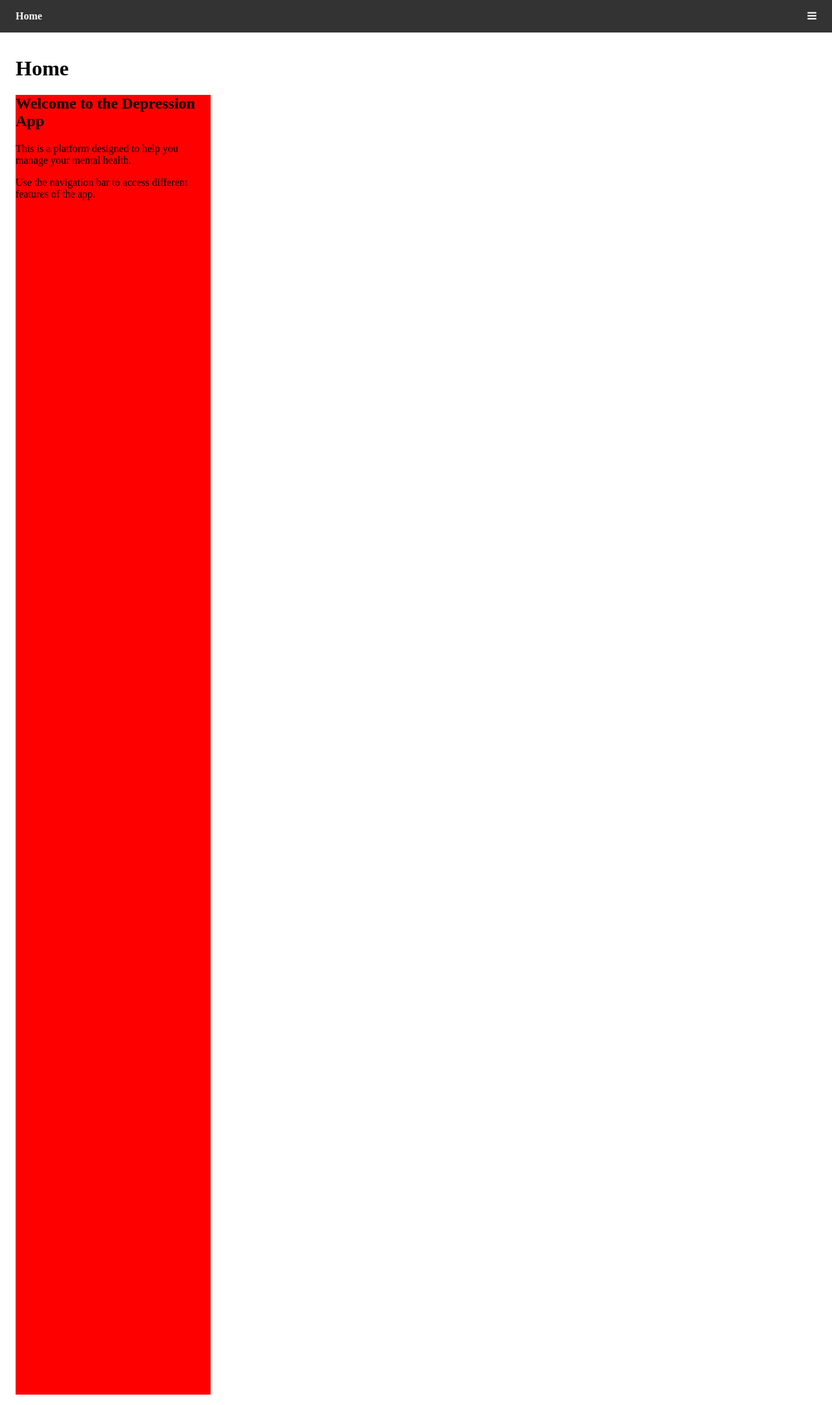
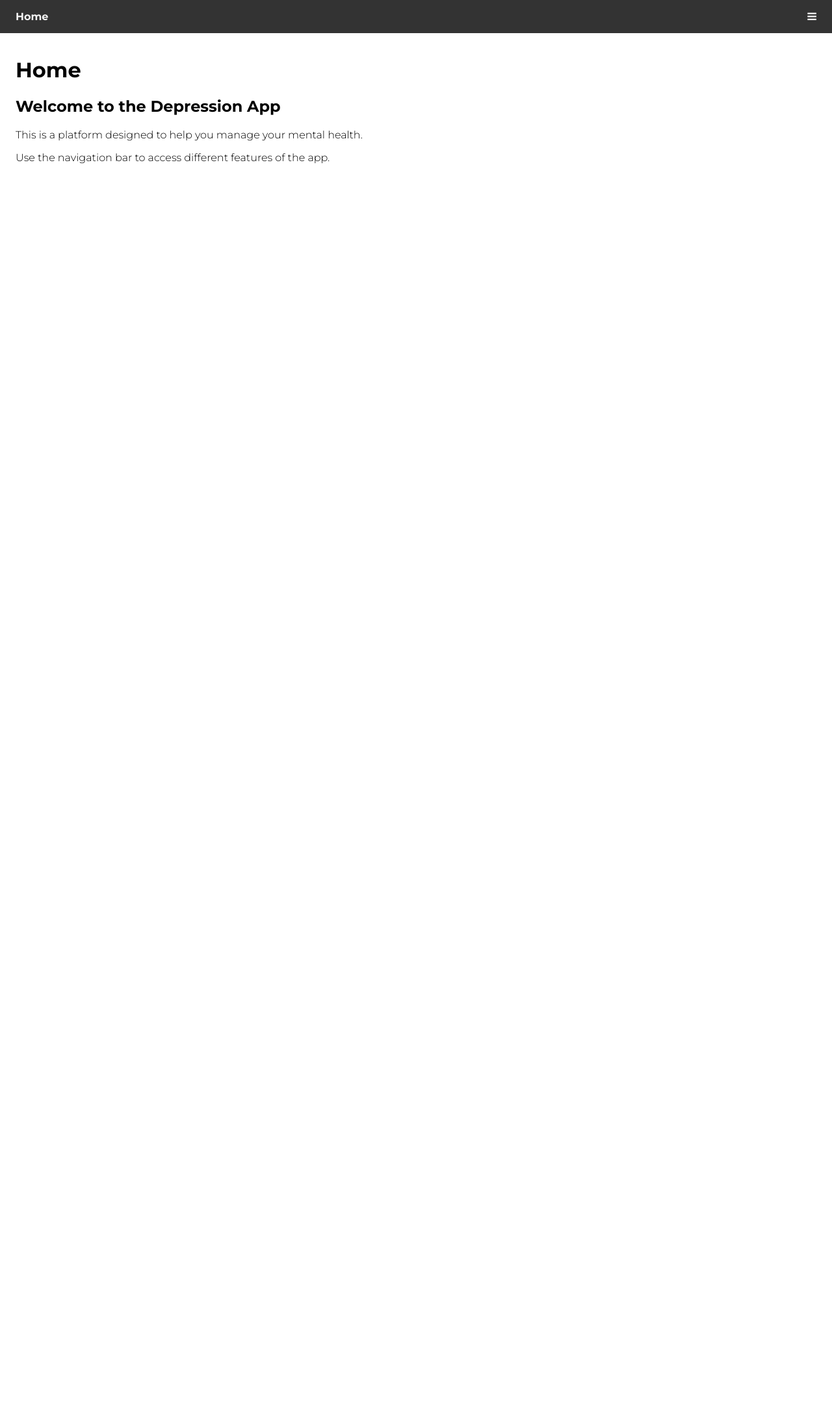
Before and after one commit to niklas-speckle/depressionApp, a Django app: page / in a window 1280 px wide; the page is wider, and only the part inside the window is pictured. Shown: that part at 65% size. After the commit the page ends 252 px from the top of that part, so only its background shows below. Run offline with Django 5.2, Linux system fonts and the light colour scheme.

Commit message:
changed font style

```diff
--- a/depressionApp/static/css/style.css
+++ b/depressionApp/static/css/style.css
@@ -1,8 +1,10 @@
-.home-content {
-  width: 300px;
-  height: 2000px;
-  background-color: red;
+html {
+  font-family: "Montserrat", sans-serif;
+  font-size: 16px;
+  font-weight: 300;
+  font-style: light;
 }
+
 
 .navbar {
   background-color: #333;
--- a/depressionApp/templates/home.html
+++ b/depressionApp/templates/home.html
@@ -8,11 +8,9 @@
     {% block content %}
         <h1>Home</h1>
 
-        <div class="home-content">
             <h2>Welcome to the Depression App</h2>
             <p>This is a platform designed to help you manage your mental health.</p>
             <p>Use the navigation bar to access different features of the app.</p>
 
-        </div>
     {% endblock %}
 </div>
--- a/depressionApp/templates/layout.html
+++ b/depressionApp/templates/layout.html
@@ -16,6 +16,9 @@
     </title>
     <link rel="stylesheet" href="{% static 'css/style.css' %}">
     <link rel="stylesheet" href="https://cdnjs.cloudflare.com/ajax/libs/font-awesome/4.7.0/css/font-awesome.min.css">
+    <link rel="preconnect" href="https://fonts.googleapis.com">
+    <link rel="preconnect" href="https://fonts.gstatic.com" crossorigin>
+    <link href="https://fonts.googleapis.com/css2?family=Montserrat:ital,wght@0,100..900;1,100..900&display=swap" rel="stylesheet">
 </head>
 <body>
     <nav class = "navbar">
```
